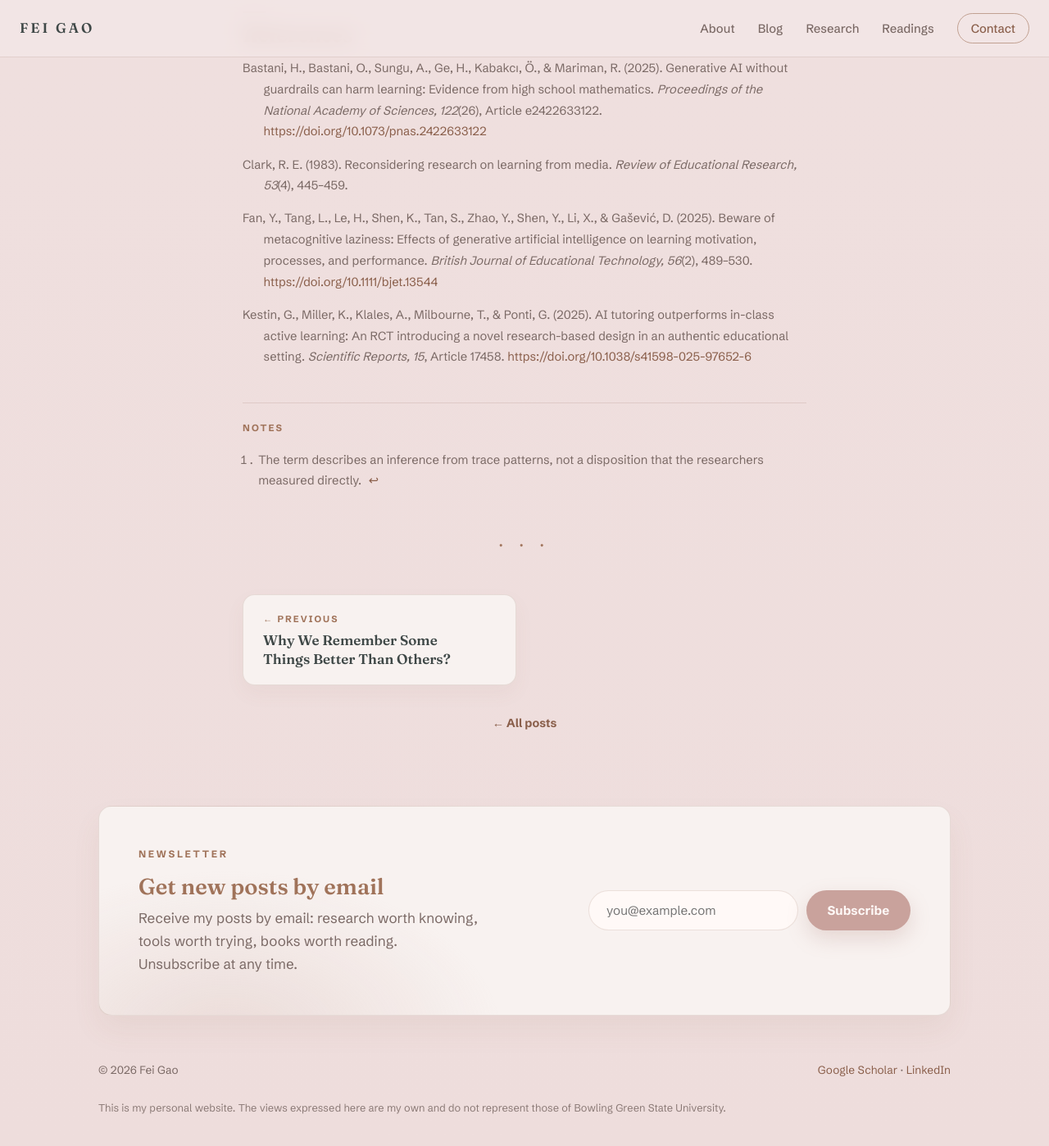
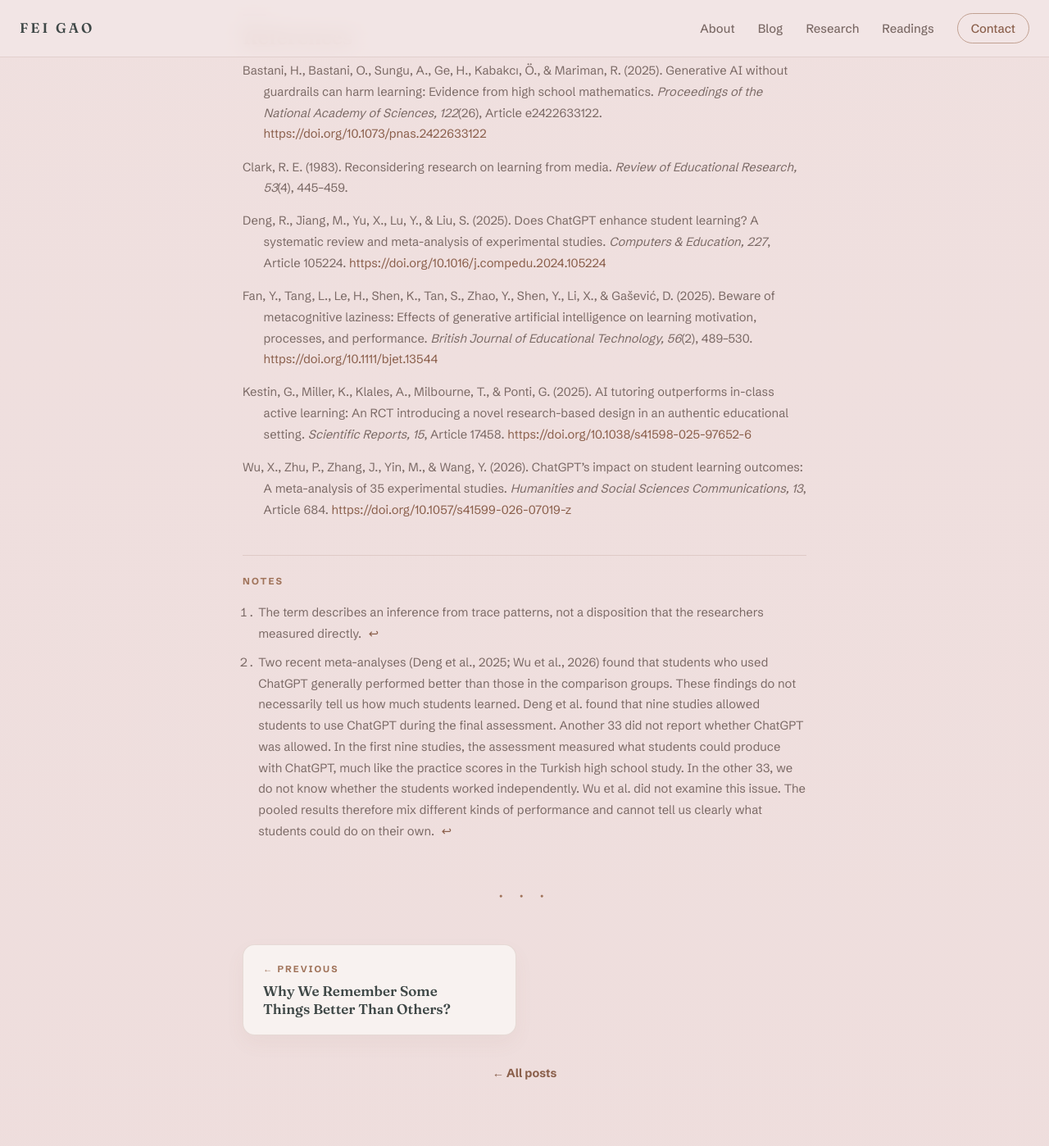
Before and after one commit to gaofei9/gaofei9.github.io, a Jekyll site: the page built from _posts/2026-07-18-does-the-design-of-learning-still-matter-in-the-age-of-ai.md, in a window 1280 px wide and 1400 px high, scrolled down 5181 px. Shown: the whole window at 82% size. Built offline with Jekyll 4.4.1, drawn with Linux system fonts in a browser that asks for light colours; some of the changed text lies outside the part shown.

Commit message:
AI post: add footnote on the two ChatGPT meta-analyses
Her wording (v22 in SBP): Deng et al. 2025 and Wu et al. 2026 pooled
positive results, but assisted post-tests mean the averages cannot say
what students could do on their own. Two references added.

Co-Authored-By: Claude Fable 5 <noreply@anthropic.com>

```diff
--- a/_posts/2026-07-18-does-the-design-of-learning-still-matter-in-the-age-of-ai.md
+++ b/_posts/2026-07-18-does-the-design-of-learning-still-matter-in-the-age-of-ai.md
@@ -52,7 +52,9 @@ The authors set clear limits around this result. They write that they “do not
 
 Taken together, these studies do not tell a simple story about AI. GPT Base offered help without safeguards and was associated with lower unassisted exam scores than the control condition. GPT Tutor offered hints, withheld answers, and produced no significant difference from the control condition on the exam. Kestin’s tutor paired instructor-written step-by-step solutions with a platform developed over months to structure students’ progress. The same students learned more from the AI-tutored lesson than from the in-class lesson.
 
-Three studies cannot settle the question. The participants ranged from ninth graders at one Turkish high school to undergraduates at Harvard. The AI was used to support practice after a lesson, help students revise an essay, or deliver the lesson itself. The comparison conditions also differed. We cannot attribute the different results to one design feature alone.
+Three studies cannot settle the question. The participants ranged from ninth graders at one Turkish high school to undergraduates at Harvard. The AI was used to support practice after a lesson, help students revise an essay, or deliver the lesson itself. The comparison conditions also differed. We cannot attribute the different results to one design feature alone.[^2]
+
+[^2]: Two recent meta-analyses (Deng et al., 2025; Wu et al., 2026) found that students who used ChatGPT generally performed better than those in the comparison groups. These findings do not necessarily tell us how much students learned. Deng et al. found that nine studies allowed students to use ChatGPT during the final assessment. Another 33 did not report whether ChatGPT was allowed. In the first nine studies, the assessment measured what students could produce with ChatGPT, much like the practice scores in the Turkish high school study. In the other 33, we do not know whether the students worked independently. Wu et al. did not examine this issue. The pooled results therefore mix different kinds of performance and cannot tell us clearly what students could do on their own.
 
 However, one pattern is clear. Someone has to decide what an AI tutor will provide and/or hold back, when it will offer a hint, how it will sequence a problem, and which mistakes it will anticipate. Each choice is a learning design decision. Each depends on an understanding of how people learn. **The design is what makes the difference.**
 
@@ -64,6 +66,10 @@ Bastani, H., Bastani, O., Sungu, A., Ge, H., Kabakcı, Ö., & Mariman, R. (2025)
 
 Clark, R. E. (1983). Reconsidering research on learning from media. *Review of Educational Research, 53*(4), 445–459.
 
+Deng, R., Jiang, M., Yu, X., Lu, Y., & Liu, S. (2025). Does ChatGPT enhance student learning? A systematic review and meta-analysis of experimental studies. *Computers & Education, 227*, Article 105224. <https://doi.org/10.1016/j.compedu.2024.105224>
+
 Fan, Y., Tang, L., Le, H., Shen, K., Tan, S., Zhao, Y., Shen, Y., Li, X., & Gašević, D. (2025). Beware of metacognitive laziness: Effects of generative artificial intelligence on learning motivation, processes, and performance. *British Journal of Educational Technology, 56*(2), 489–530. <https://doi.org/10.1111/bjet.13544>
 
 Kestin, G., Miller, K., Klales, A., Milbourne, T., & Ponti, G. (2025). AI tutoring outperforms in-class active learning: An RCT introducing a novel research-based design in an authentic educational setting. *Scientific Reports, 15*, Article 17458. <https://doi.org/10.1038/s41598-025-97652-6>
+
+Wu, X., Zhu, P., Zhang, J., Yin, M., & Wang, Y. (2026). ChatGPT’s impact on student learning outcomes: A meta-analysis of 35 experimental studies. *Humanities and Social Sciences Communications, 13*, Article 684. <https://doi.org/10.1057/s41599-026-07019-z>
```
